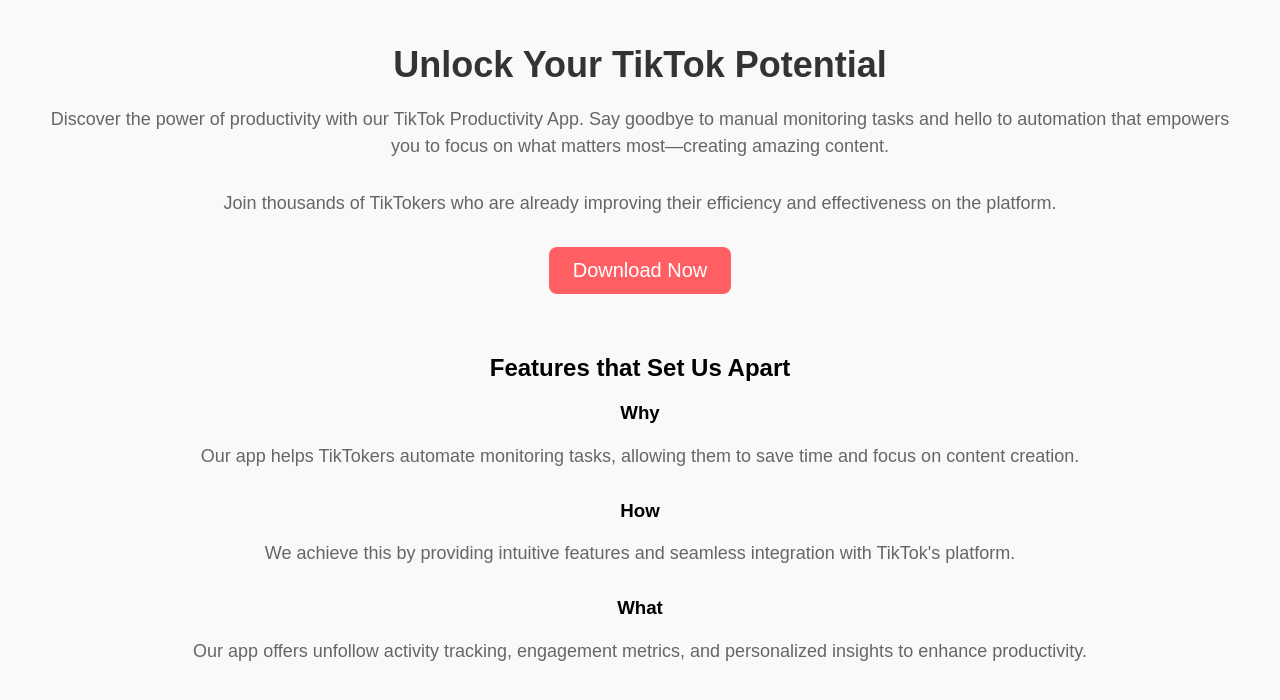
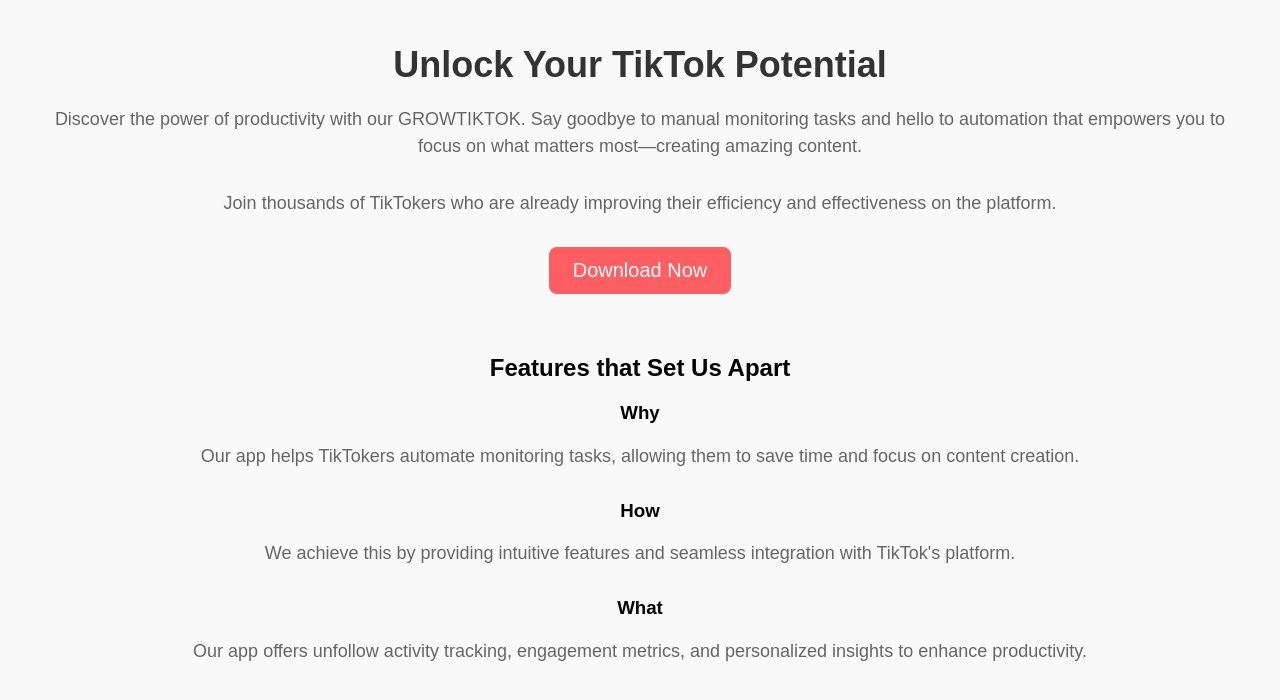
Before and after one commit to DonacoGroup/growtiktok.github.io, a plain HTML site: page index.html in a window 1280 px wide. Drawn offline with Linux system fonts and the light colour scheme.

Commit message:
Update index.html

```diff
--- a/index.html
+++ b/index.html
@@ -3,7 +3,7 @@
 <head>
 <meta charset="UTF-8">
 <meta name="viewport" content="width=device-width, initial-scale=1.0">
-<title>TikTok Productivity App</title>
+<title>GROWTIKTOK</title>
 <style>
   body {
     font-family: Arial, sans-serif;
@@ -47,7 +47,7 @@
 
 <div class="container">
   <h1>Unlock Your TikTok Potential</h1>
-  <p>Discover the power of productivity with our TikTok Productivity App. Say goodbye to manual monitoring tasks and hello to automation that empowers you to focus on what matters most—creating amazing content.</p>
+  <p>Discover the power of productivity with our GROWTIKTOK. Say goodbye to manual monitoring tasks and hello to automation that empowers you to focus on what matters most—creating amazing content.</p>
   <p>Join thousands of TikTokers who are already improving their efficiency and effectiveness on the platform.</p>
   <a href="#download" class="cta-button">Download Now</a>
 </div>
```
